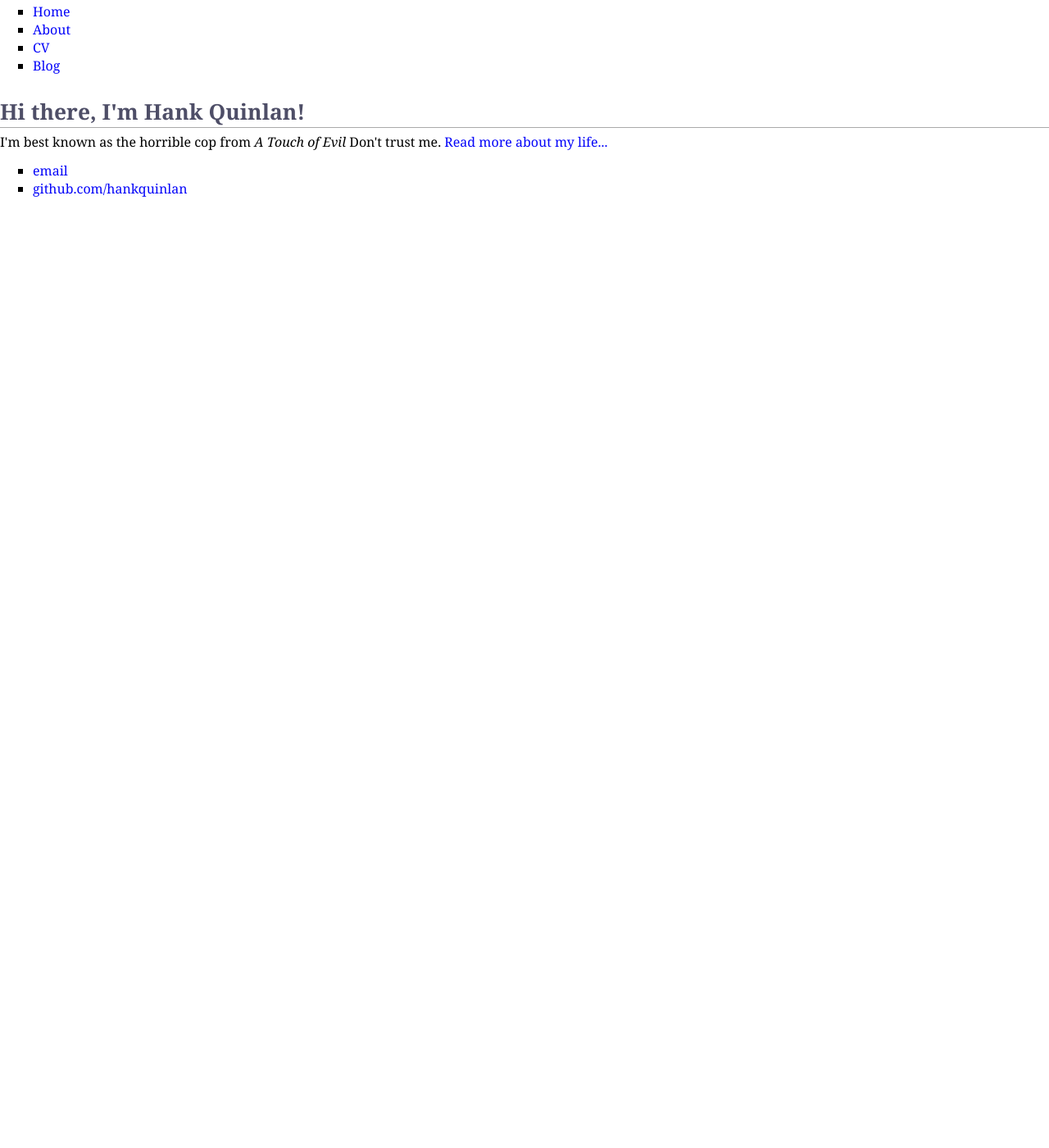
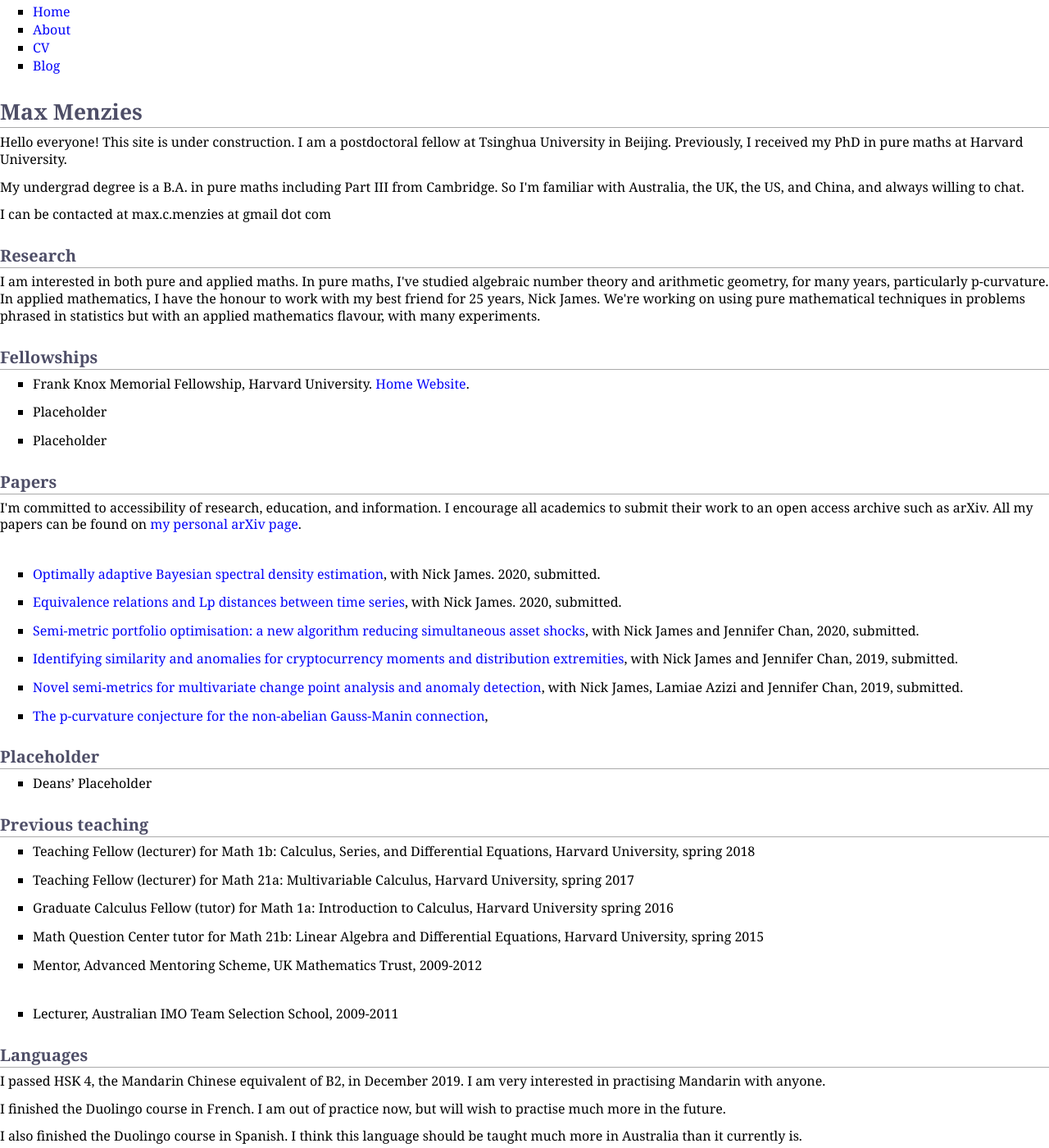
Before and after one commit to MaxMenzies/maxmenzies.com, a Jekyll site: the page built from index.html, in a window 1280 px wide and 1400 px high. Shown: the whole window at 82% size. Built offline with Jekyll 4.4.1, drawn with Linux system fonts in a browser that asks for light colours; some of the changed text lies outside the part shown.

Commit message:
Update index.html

```diff
--- a/index.html
+++ b/index.html
@@ -2,7 +2,89 @@
 layout: default
 title: Hank Quinlan, Horrible Cop
 ---
-<div class="blurb">
-	<h1>Hi there, I'm Hank Quinlan!</h1>
-	<p>I'm best known as the horrible cop from <em>A Touch of Evil</em> Don't trust me. <a href="/about">Read more about my life...</a></p>
-</div><!-- /.blurb -->
+<h1>Max Menzies</h1>
+</div>
+<p>Hello everyone! This site is under construction. I am a postdoctoral fellow at Tsinghua University in Beijing. Previously, I received my PhD in pure maths at Harvard University.
+</p>
+<p>My undergrad degree is a B.A. in pure maths including Part III from Cambridge. So I'm familiar with Australia, the UK, the US, and China, and always willing to chat.</p>
+<p>I can be contacted at max.c.menzies at gmail dot com</p>
+<h2>Research</h2>
+<p>I am interested in both pure and applied maths. In pure maths, I've studied algebraic number theory and arithmetic geometry, for many years, particularly p-curvature. In applied mathematics, I have the honour to work with my best friend for 25 years, Nick James. We're working on using pure mathematical techniques in problems phrased in statistics but with an applied mathematics flavour, with many experiments.
+</p>
+<h2>Fellowships</h2>
+<ul>
+<li><p>Frank Knox Memorial Fellowship, Harvard University. <a href="https://frankknox.harvard.edu">Home Website</a>. </p>
+</li>
+</ul>
+<ul>
+<li><p>Placeholder</p>
+</li>
+</ul>
+<ul>
+<li><p>Placeholder</p>
+</li>
+</ul>
+<h2>Papers</h2>
+<p>I'm committed to accessibility of research, education, and information. I encourage all academics to submit their work to an open access archive such as arXiv. All my papers can be found on <a href="https://arxiv.org/a/menzies_m_1.html">my personal arXiv page</a>.</p>
+<p><br /></p>
+<ul>
+<li><p> <a href="https://arxiv.org/abs/2003.02367">Optimally adaptive Bayesian spectral density estimation</a>, with Nick James. 2020, submitted. </p>
+</li>
+</ul>
+<ul>
+<li><p><a href="https://arxiv.org/abs/2002.02592">Equivalence relations and Lp distances between time series</a>, with Nick James. 2020, submitted.</p>
+</li>
+</ul>
+<ul>
+<li><p><a href="https://arxiv.org/abs/2001.09404">Semi-metric portfolio optimisation: a new algorithm reducing simultaneous asset shocks</a>, with Nick James and Jennifer Chan, 2020, submitted. </p>
+</li>
+</ul>
+<ul>
+<li><p><a href="https://arxiv.org/abs/1912.06193">Identifying similarity and anomalies for cryptocurrency moments and distribution extremities</a>, with Nick James and Jennifer Chan, 2019, submitted.</p>
+</li>
+</ul>
+<ul>
+<li><p><a href="https://arxiv.org/abs/1911.00995">Novel semi-metrics for multivariate change point analysis and anomaly detection</a>, with Nick James, Lamiae Azizi and Jennifer Chan, 2019, submitted.</p>
+</li>
+</ul>
+<ul>
+<li><p><a href="https://arxiv.org/abs/1912.05757">The p-curvature conjecture for the non-abelian Gauss-Manin connection</a>,</p>
+</li>
+</ul>
+<h2>Placeholder</h2>
+<ul>
+<li><p>Deans&rsquo; Placeholder</p>
+</li>
+</ul>
+<h2>Previous teaching</h2>
+<ul>
+<li><p>Teaching Fellow (lecturer) for Math 1b: Calculus, Series, and Differential Equations, Harvard University, spring 2018</p>
+</li>
+</ul>
+<ul>
+<li><p>Teaching Fellow (lecturer) for Math 21a: Multivariable Calculus, Harvard University, spring 2017 </p>
+</li>
+</ul>
+<ul>
+<li><p>Graduate Calculus Fellow (tutor) for Math 1a: Introduction to Calculus, Harvard University spring 2016 </p>
+</li>
+</ul>
+<ul>
+<li><p>Math Question Center tutor for Math 21b: Linear Algebra and Differential Equations, Harvard University, spring 2015 </p>
+</li>
+</ul>
+<ul>
+<li><p>Mentor, Advanced Mentoring Scheme, UK Mathematics Trust, 2009-2012</p>
+</li>
+</ul>
+ <ul>
+<li><p>Lecturer, Australian IMO Team Selection School, 2009-2011</p>
+</li>
+</ul>
+<h2>Languages</h2>
+<p>I passed HSK 4, the Mandarin Chinese equivalent of B2, in December 2019. I am very interested in practising Mandarin with anyone.</p>
+<p>I finished the Duolingo course in French. I am out of practice now, but will wish to practise much more in the future.</p>
+<p>I also finished the Duolingo course in Spanish. I think this language should be taught much more in Australia than it currently is.</p>
+<h2>Non-mathematical</h2>
+<p>Placeholder</p>
+</div>
```
